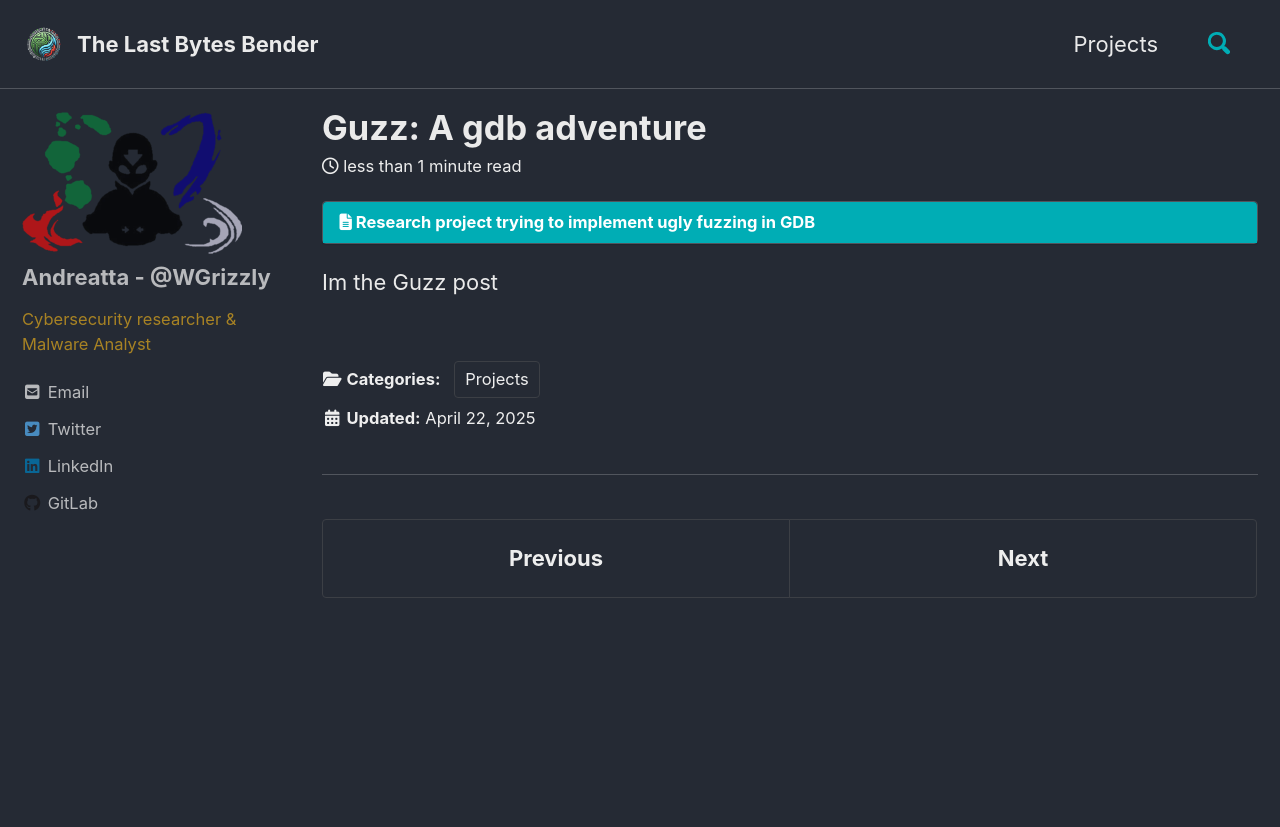
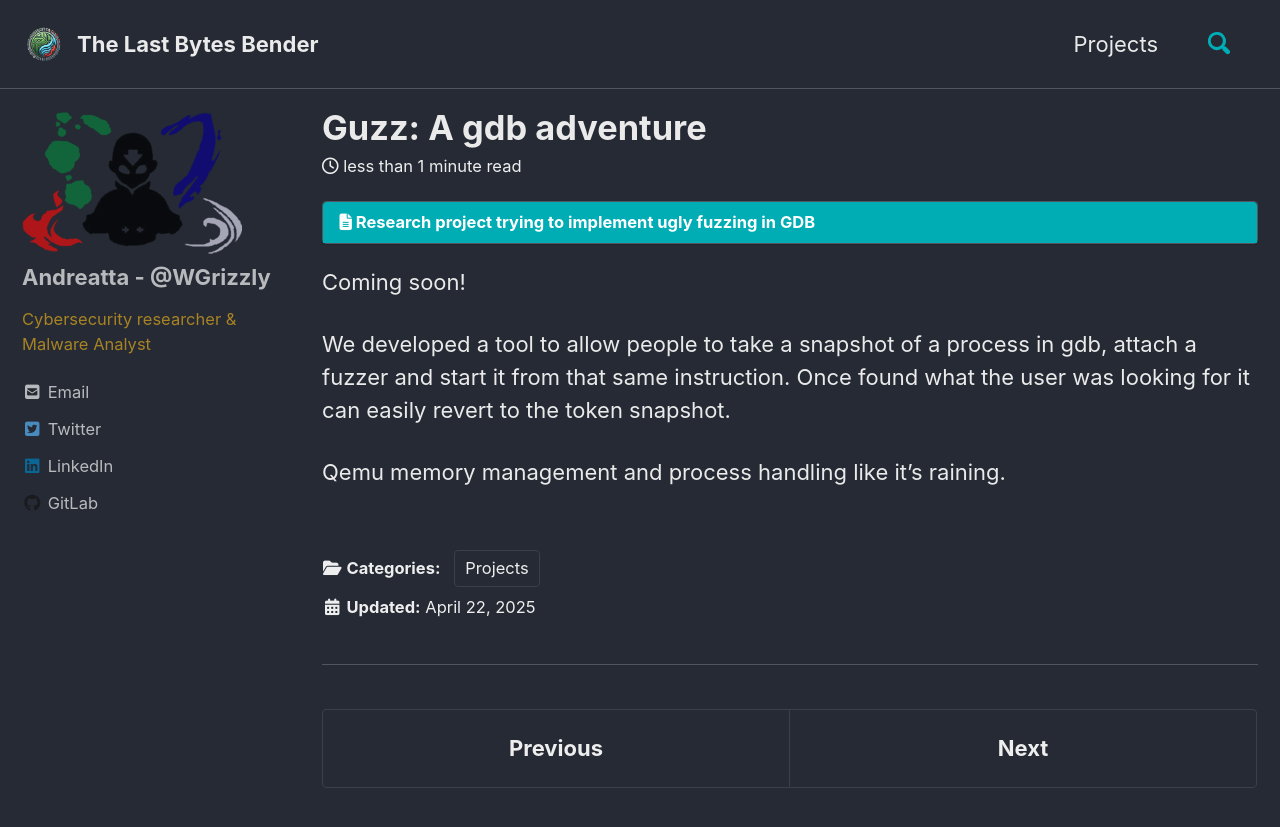
Before and after one commit to ThomasAndreatta/ThomasAndreatta.github.io, a Jekyll site: the page built from _posts/posts/2025-04-22-Guzz.md, in a window 1280 px wide and 900 px high. Shown: the top 827 px of the window. Built offline with Jekyll 4.4.1, drawn with Linux system fonts in a browser that asks for light colours; cached includes are drawn as plain includes; nearby versions of some CDN libraries.

Commit message:
moved to coming soon

```diff
--- a/_posts/posts/2025-04-22-Guzz.md
+++ b/_posts/posts/2025-04-22-Guzz.md
@@ -10,4 +10,10 @@ toc: true
 toc_label: "Research project trying to implement ugly fuzzing in GDB"
 ---
 
-Im the Guzz post
+Coming soon!
+
+We developed a tool to allow people to take a snapshot of a process in gdb,
+attach a fuzzer and start it from that same instruction. Once found what the user
+was looking for it can easily revert to the token snapshot.
+
+Qemu memory management and process handling like it's raining.
```
Also changed, not shown: _posts/posts/2025-04-22-BAMA.md (+4 -1 lines), _posts/posts/2025-04-22-OShit.md (+5 -1 lines), _posts/posts/2025-04-14-Macedonia.md (renamed from _posts/posts/2025-04-22-Macedonia.md).
